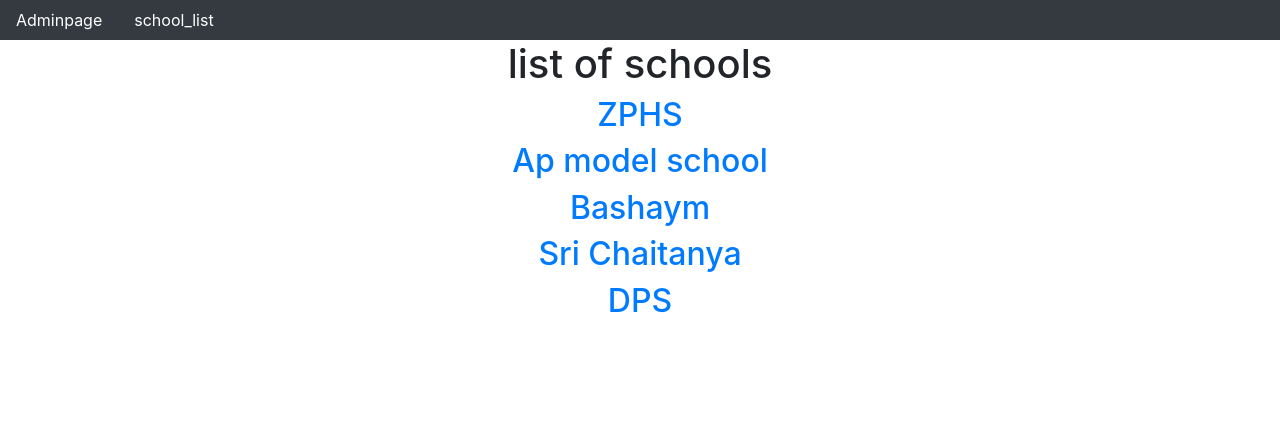
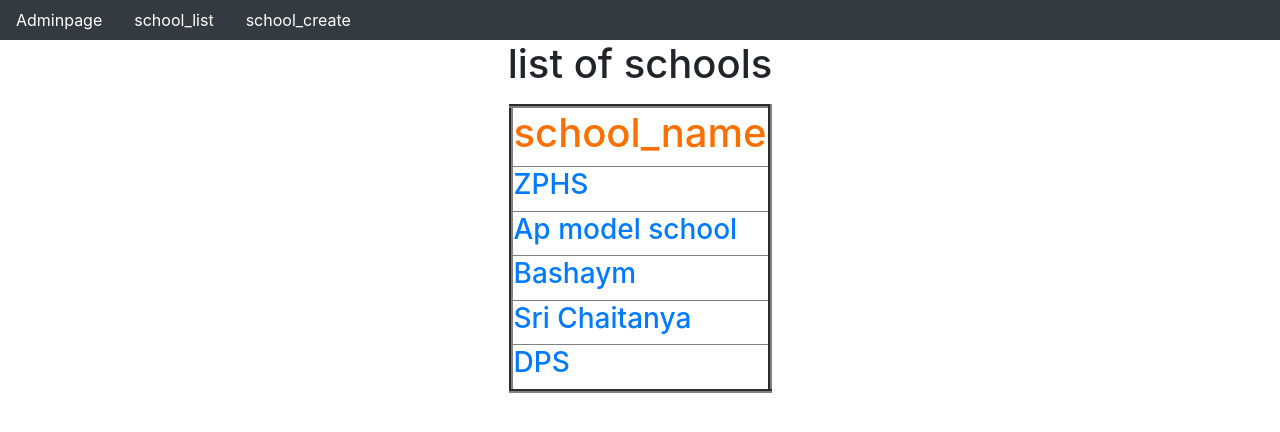
Before and after one commit to Lavanya19321/list-detail_CUD_View, a Django app: page /school_list/ in a window 1280 px wide. Shown: the top 432 px of the page. Run offline with Django 4.2, Linux system fonts and the light colour scheme; data comes from the database, SQL or seed files in the repository; both versions use the stored data as it was after the commit.

Commit message:
first commit

```diff
--- a/app/views.py
+++ b/app/views.py
@@ -15,3 +15,8 @@
 class school_detail(DetailView):
     model=School
     context_object_name='sclobj'
+
+
+class school_create(CreateView):
+    model=School
+    fields='__all__'
--- a/project14/urls.py
+++ b/project14/urls.py
@@ -21,6 +21,7 @@
 urlpatterns = [
     path('admin/', admin.site.urls),
     path('school_list/',school_list.as_view(),name='school_list'),
+    path('school_create/',school_create.as_view(),name='school_create'),
     re_path('(?P<pk>\d+)/',school_detail.as_view(),name='school_detail'),
 
 ]
--- a/templates/app/School_list.html
+++ b/templates/app/School_list.html
@@ -8,9 +8,16 @@
 {% block body_block %}
      <center>
         <h1>list of schools</h1>
+        <table border="4px">
+         <tr>
+            <th style="color:rgb(255, 111, 0);"><h1>school_name</h1> </th>
+         </tr>
         {% for s in schools %}
-        <a href="{{s.pk}}"><h2>{{s.sname}}</h2></a>
+        <tr>
+         <p><td><a href="{{s.pk}}"><h3>{{s.sname}}</h3></a></td></p>
         {% endfor %}
+      </tr>
+      </table>
 
      </center>
 {% endblock %}
--- a/templates/dummy.html
+++ b/templates/dummy.html
@@ -15,6 +15,7 @@
     <nav class="nav bg-dark nav-dark">
         <a href="{% url 'admin:index' %}" class="nav-link"  style="color:white">Adminpage</a>
         <a href="{% url 'school_list' %}" class="nav-link"  style="color:white">school_list</a>
+        <a href="{% url 'school_create' %}" class="nav-link"  style="color:white">school_create</a>
 
 
 
```
Also changed, not shown: templates/app/school_form.html (added, +17 -0 lines), db.sqlite3.
